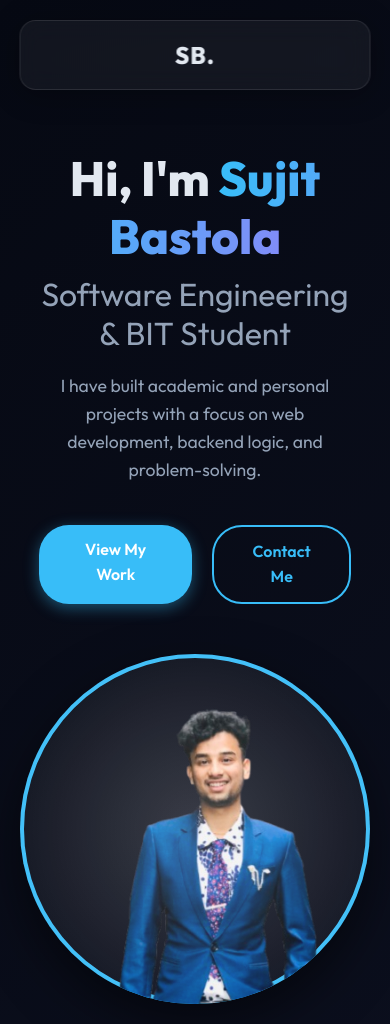
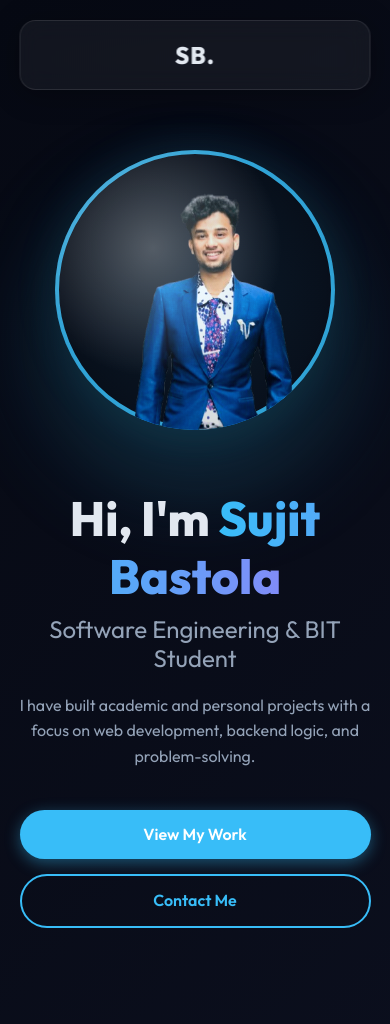
Before and after one commit to sujitbastola/portfolio_official, a plain HTML site: page index.html in a window 390 px wide. Shown: the top 1024 px of the page. Drawn offline with Linux system fonts and the light colour scheme.

Commit message:
Add 3D depth/shadow effects with smooth animations and responsive layout

```diff
--- a/index.html
+++ b/index.html
@@ -1,17 +1,22 @@
-<!DOCTYPE html>
+<!doctype html>
 <html lang="en">
   <head>
-    <meta charset="UTF-8">
-    <meta name="viewport" content="width=device-width, initial-scale=1.0">
-    <meta name="description" content="Portfolio of Sujit Bastola - Software Engineering and Web Development">
+    <meta charset="UTF-8" />
+    <meta name="viewport" content="width=device-width, initial-scale=1.0" />
+    <meta
+      name="description"
+      content="Portfolio of Sujit Bastola - Software Engineering and Web Development"
+    />
     <title>Sujit Bastola | Portfolio</title>
-    <link rel="stylesheet" href="style/style.css">
-    <link rel="preconnect" href="https://fonts.googleapis.com">
-    <link rel="preconnect" href="https://fonts.gstatic.com" crossorigin>
-    <link href="https://fonts.googleapis.com/css2?family=Outfit:wght@300;400;600;800&display=swap" rel="stylesheet">
+    <link rel="stylesheet" href="style/style.css" />
+    <link rel="preconnect" href="https://fonts.googleapis.com" />
+    <link rel="preconnect" href="https://fonts.gstatic.com" crossorigin />
+    <link
+      href="https://fonts.googleapis.com/css2?family=Outfit:wght@300;400;600;800&display=swap"
+      rel="stylesheet"
+    />
   </head>
   <body>
-
     <nav class="navbar glassmorphism">
       <div class="logo">SB.</div>
       <ul class="nav-links">
@@ -23,18 +28,21 @@
     </nav>
 
     <header id="hero" class="hero">
+      <div class="hero-image-wrapper fade-left">
+        <div class="tilt-box" id="tilt-image">
+          <img src="mypic.png" alt="Sujit Bastola" class="profile-pic" />
+        </div>
+      </div>
       <div class="hero-content fade-up">
         <h1>Hi, I'm <span class="highlight">Sujit Bastola</span></h1>
         <h2>Software Engineering & BIT Student</h2>
-            <p>I have built academic and personal projects with a focus on web development, backend logic, and problem-solving.</p>
+        <p>
+          I have built academic and personal projects with a focus on web
+          development, backend logic, and problem-solving.
+        </p>
         <div class="hero-buttons">
           <a href="#projects" class="btn primary">View My Work</a>
           <a href="#contact" class="btn secondary">Contact Me</a>
-            </div>
-        </div>
-        <div class="hero-image-wrapper fade-left">
-            <div class="tilt-box" id="tilt-image">
-                <img src="mypic.png" alt="Sujit Bastola" class="profile-pic">
         </div>
       </div>
     </header>
@@ -46,8 +54,10 @@
       <div class="about-content">
         <div class="about-text fade-right">
           <p>
-                    I have basic experience in Python and Django, along with hands-on learning through an external internship and college projects.
-                    I am highly motivated to explore complex problems and create robust web applications.
+            I have basic experience in Python and Django, along with hands-on
+            learning through an external internship and college projects. I am
+            highly motivated to explore complex problems and create robust web
+            applications.
           </p>
         </div>
 
@@ -57,7 +67,12 @@
             <div class="timeline-content">
               <h3>Karunanidhi Education Foundation (KEF)</h3>
               <p>Simpani, Pokhara, Nepal</p>
-                        <a href="https://kef.edu.np/index.php" target="_blank" class="timeline-link">Visit Website</a>
+              <a
+                href="https://kef.edu.np/index.php"
+                target="_blank"
+                class="timeline-link"
+                >Visit Website</a
+              >
             </div>
           </div>
           <div class="timeline-item">
@@ -65,7 +80,12 @@
             <div class="timeline-content">
               <h3>Pokhara Engineering College</h3>
               <p>Software Engineering</p>
-                        <a href="https://pec.edu.np/?p=1401" target="_blank" class="timeline-link">Visit Website</a>
+              <a
+                href="https://pec.edu.np/?p=1401"
+                target="_blank"
+                class="timeline-link"
+                >Visit Website</a
+              >
             </div>
           </div>
           <div class="timeline-item">
@@ -73,7 +93,12 @@
             <div class="timeline-content">
               <h3>Informatics College Pokhara</h3>
               <p>BIT Degree (Currently Pursuing)</p>
-                        <a href="https://icp.edu.np/" target="_blank" class="timeline-link">Visit Website</a>
+              <a
+                href="https://icp.edu.np/"
+                target="_blank"
+                class="timeline-link"
+                >Visit Website</a
+              >
             </div>
           </div>
         </div>
@@ -83,26 +108,56 @@
     <section id="projects" class="projects">
       <div class="section-title fade-up">
         <h2>Projects <span class="highlight">& GitHub</span></h2>
-            <p><a href="https://github.com/sujitbastola" target="_blank" class="github-link">🔗 GitHub: sujitbastola</a></p>
+        <p>
+          <a
+            href="https://github.com/sujitbastola"
+            target="_blank"
+            class="github-link"
+            >🔗 GitHub: sujitbastola</a
+          >
+        </p>
       </div>
       <div class="projects-grid">
         <div class="project-card glassmorphism fade-up">
           <h3>Voting App</h3>
           <span class="badge team">Team Project</span>
           <p>A voting application developed in a team environment.</p>
-                <a href="https://github.com/tila73/votingapp.git" target="_blank" class="btn secondary">View Code</a>
+          <a
+            href="https://github.com/tila73/votingapp.git"
+            target="_blank"
+            class="btn secondary"
+            >View Code</a
+          >
         </div>
-            <div class="project-card glassmorphism fade-up" style="transition-delay: 100ms;">
+        <div
+          class="project-card glassmorphism fade-up"
+          style="transition-delay: 100ms"
+        >
           <h3>Ecom Final</h3>
           <span class="badge self">Self Learning</span>
-                <p>E-commerce final project emphasizing backend logic and features.</p>
-                <a href="https://github.com/sujitbastola/ecom_final" target="_blank" class="btn secondary">View Code</a>
+          <p>
+            E-commerce final project emphasizing backend logic and features.
+          </p>
+          <a
+            href="https://github.com/sujitbastola/ecom_final"
+            target="_blank"
+            class="btn secondary"
+            >View Code</a
+          >
         </div>
-            <div class="project-card glassmorphism fade-up" style="transition-delay: 200ms;">
+        <div
+          class="project-card glassmorphism fade-up"
+          style="transition-delay: 200ms"
+        >
           <h3>Watch Web</h3>
           <span class="badge college">College Project</span>
           <p>An academic project showcasing web development skills.</p>
-                <a href="https://github.com/sujitbastola/watch_web" target="_blank" class="btn secondary">View Code</a>
+          <a
+            href="https://github.com/sujitbastola/watch_web"
+            target="_blank"
+            class="btn secondary"
+            >View Code</a
+          >
         </div>
       </div>
     </section>
@@ -113,10 +168,18 @@
         <a href="mailto:sujitbastola@gmail.com" class="contact-item">
           <span class="icon">✉️</span> sujitbastola@gmail.com
         </a>
-            <a href="https://wa.me/9779745450737" target="_blank" class="contact-item">
+        <a
+          href="https://wa.me/9779745450737"
+          target="_blank"
+          class="contact-item"
+        >
           <span class="icon">📱</span> +977 9745450737
         </a>
-            <a href="mailto:sujitbastola@gmail.com" class="contact-item" title="LinkedIn requested URL via email format">
+        <a
+          href="mailto:sujitbastola@gmail.com"
+          class="contact-item"
+          title="LinkedIn requested URL via email format"
+        >
           <span class="icon">🔗</span> LinkedIn
         </a>
       </div>
--- a/style/style.css
+++ b/style/style.css
@@ -135,19 +135,28 @@ h1, h2, h3 {
     display: flex;
     align-items: center;
     justify-content: space-between;
+    gap: 60px;
     padding: 100px 10%;
     max-width: 1400px;
     margin: 0 auto;
+    flex-direction: row-reverse;
 }
 
 .hero-content {
     flex: 1;
     max-width: 600px;
+    opacity: 0.85;
+    transition: opacity 0.5s ease;
+}
+
+.hero-content:hover {
+    opacity: 1;
 }
 
 .hero-content h1 {
     font-size: 4rem;
     margin-bottom: 10px;
+    transition: all 0.6s cubic-bezier(0.34, 1.56, 0.64, 1);
 }
 
 .hero-content h2 {
@@ -155,12 +164,14 @@ h1, h2, h3 {
     color: var(--text-secondary);
     margin-bottom: 20px;
     font-weight: 400;
+    transition: all 0.6s ease;
 }
 
 .hero-content p {
     font-size: 1.1rem;
     color: var(--text-secondary);
     margin-bottom: 40px;
+    transition: all 0.6s ease;
 }
 
 .hero-buttons {
@@ -173,7 +184,7 @@ h1, h2, h3 {
     display: flex;
     justify-content: center;
     align-items: center;
-    perspective: 1000px;
+    perspective: 1200px;
 }
 
 .tilt-box {
@@ -182,27 +193,66 @@ h1, h2, h3 {
     border-radius: 50%;
     overflow: hidden;
     position: relative;
-    box-shadow: 0 20px 50px rgba(0, 0, 0, 0.5), inset 0 0 0 4px var(--accent);
-    transition: transform 0.1s ease-out;
+    box-shadow:
+        0 50px 100px rgba(56, 189, 248, 0.25),
+        0 30px 60px rgba(0, 0, 0, 0.6),
+        inset 0 0 0 4px var(--accent),
+        0 0 40px rgba(56, 189, 248, 0.15);
+    transition: transform 0.1s ease-out, box-shadow 0.5s cubic-bezier(0.34, 1.56, 0.64, 1);
     transform-style: preserve-3d;
+    z-index: 10;
+}
+
+.tilt-box:hover {
+    box-shadow:
+        0 70px 150px rgba(56, 189, 248, 0.35),
+        0 40px 80px rgba(0, 0, 0, 0.7),
+        inset 0 0 0 4px var(--accent),
+        0 0 60px rgba(56, 189, 248, 0.25);
 }
 
 .tilt-box::before {
     content: '';
     position: absolute;
     top: 0; left: 0; right: 0; bottom: 0;
-    background: radial-gradient(circle at 50% 50%, rgba(255,255,255,0.2), rgba(0,0,0,0));
+    background:
+        radial-gradient(circle at 35% 35%, rgba(255,255,255,0.3), transparent 50%),
+        radial-gradient(circle at 50% 50%, rgba(56, 189, 248, 0.1), rgba(0,0,0,0.2));
     pointer-events: none;
     z-index: 2;
-    transition: opacity 0.3s;
+    transition: opacity 0.5s;
+}
+
+.tilt-box::after {
+    content: '';
+    position: absolute;
+    top: -2px;
+    left: -2px;
+    right: -2px;
+    bottom: -2px;
+    background: linear-gradient(135deg, rgba(56, 189, 248, 0.3), rgba(129, 140, 248, 0.1));
+    border-radius: 50%;
+    opacity: 0;
+    z-index: -1;
+    transition: opacity 0.5s;
+    filter: blur(20px);
+}
+
+.tilt-box:hover::after {
+    opacity: 1;
 }
 
 .profile-pic {
     width: 100%;
     height: 100%;
     object-fit: cover;
-    transform: translateZ(50px) scale(1.1); /* 3D pop effect */
-    transition: transform 0.3s ease-out;
+    transform: translateZ(50px) scale(1.1);
+    transition: transform 0.4s cubic-bezier(0.34, 1.56, 0.64, 1);
+    filter: brightness(1.05) contrast(1.1);
+}
+
+.tilt-box:hover .profile-pic {
+    transform: translateZ(60px) scale(1.15);
 }
 
 /* =========================================================================
@@ -295,6 +345,55 @@ h1, h2, h3 {
     font-weight: 600;
     border-bottom: 1px solid transparent;
     transition: border-bottom 0.3s;
+}
+
+/* =========================================================================
+   Responsive Design
+   ========================================================================= */
+@media (max-width: 768px) {
+    .hero {
+        flex-direction: column-reverse;
+        padding: 80px 5%;
+        gap: 40px;
+        min-height: auto;
+    }
+
+    .hero-image-wrapper {
+        order: -1;
+        width: 100%;
+        margin-bottom: 20px;
+    }
+
+    .tilt-box {
+        width: 280px;
+        height: 280px;
+    }
+
+    .hero-content {
+        max-width: 100%;
+    }
+
+    .hero-content h1 {
+        font-size: 2.5rem;
+    }
+
+    .hero-content h2 {
+        font-size: 1.5rem;
+    }
+
+    .hero-content p {
+        font-size: 1rem;
+    }
+
+    .hero-buttons {
+        flex-direction: column;
+        gap: 15px;
+    }
+
+    .btn {
+        width: 100%;
+        text-align: center;
+    }
 }
 
 .timeline-link:hover {
```
Also changed, not shown: js/script.js (+36 -13 lines). Lines whose indentation alone changed are shown as unchanged.
